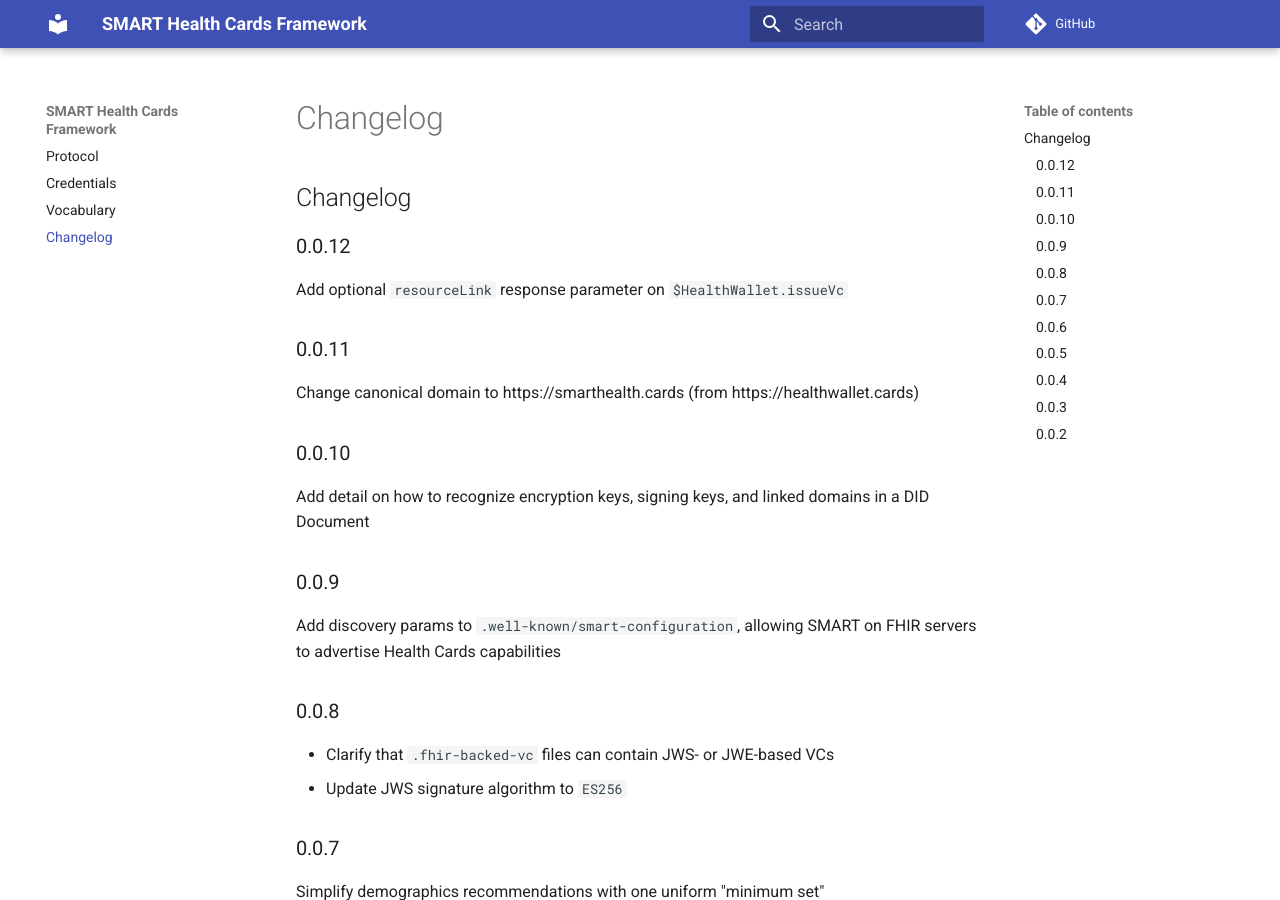
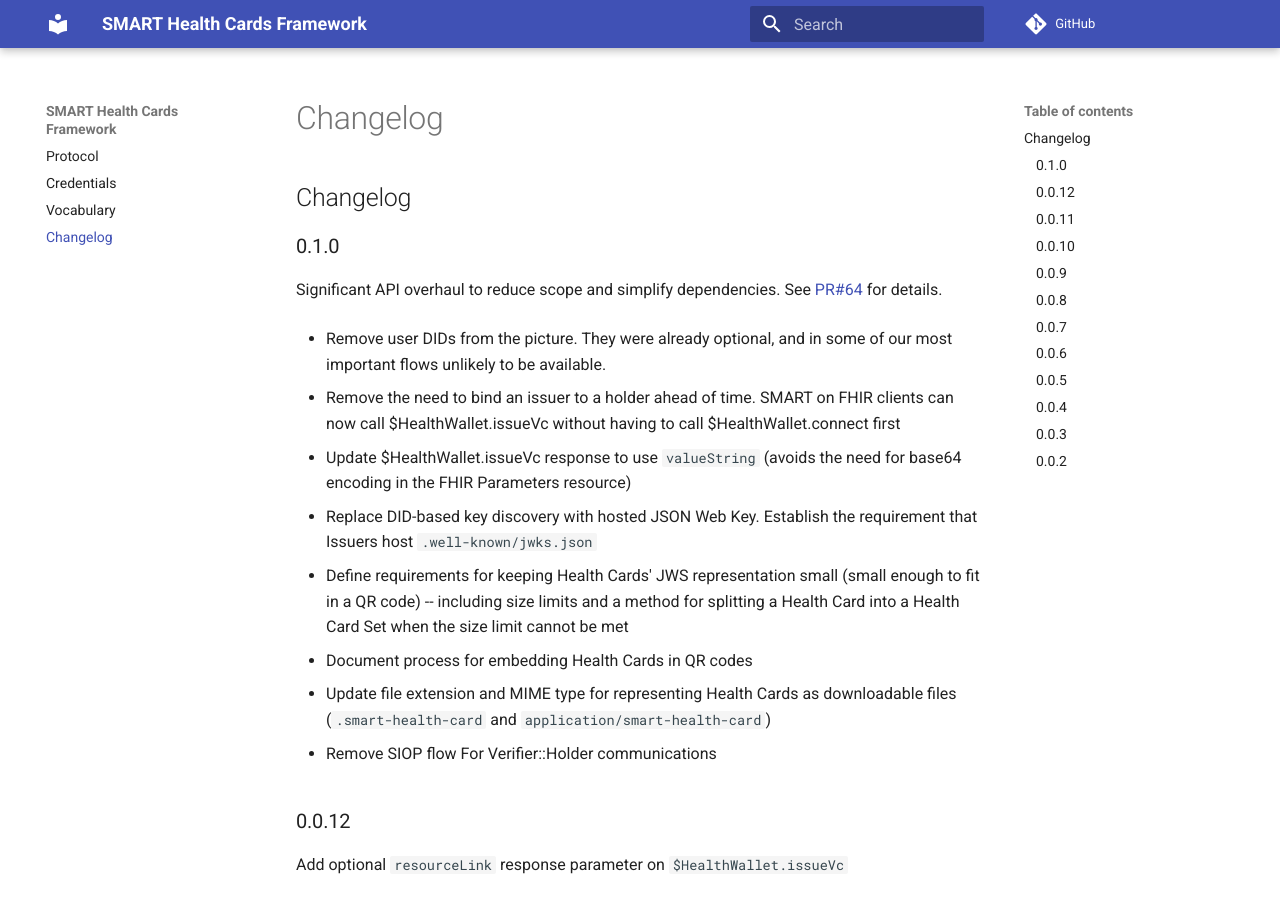
Before and after one commit to smart-on-fhir/health-cards, an MkDocs documentation site: the page built from docs/changelog.md, in a window 1280 px wide and 900 px high. Built offline with MkDocs 1.6.1 and Material for MkDocs 9.7.7, drawn with Linux system fonts in a browser that asks for light colours; comment, search, counter and statistics services are not loaded.

Commit message:
Update changelog.md

```diff
--- a/docs/changelog.md
+++ b/docs/changelog.md
@@ -1,4 +1,25 @@
 # Changelog
+
+## 0.1.0
+
+Significant API overhaul to reduce scope and simplify dependencies. See [PR#64](https://github.com/smart-on-fhir/health-cards/pull/64) for details.
+
+* Remove user DIDs from the picture. They were already optional, and in some of our most important flows unlikely to be available.
+
+* Remove the need to bind an issuer to a holder ahead of time. SMART on FHIR clients can now call $HealthWallet.issueVc without having to call $HealthWallet.connect first
+
+* Update $HealthWallet.issueVc response to use `valueString` (avoids the need for base64 encoding in the FHIR Parameters resource)
+
+* Replace DID-based key discovery with hosted JSON Web Key. Establish the requirement that Issuers host `.well-known/jwks.json`
+
+* Define requirements for keeping Health Cards' JWS representation small (small enough to fit in a QR code) -- including size limits and a method for splitting a Health Card into a Health Card Set when the size limit cannot be met
+
+* Document process for embedding Health Cards in QR codes
+
+* Update file extension and MIME type for representing Health Cards as downloadable files (`.smart-health-card` and `application/smart-health-card`)
+
+* Remove SIOP flow For Verifier::Holder communications
+
 
 ## 0.0.12
 
```
